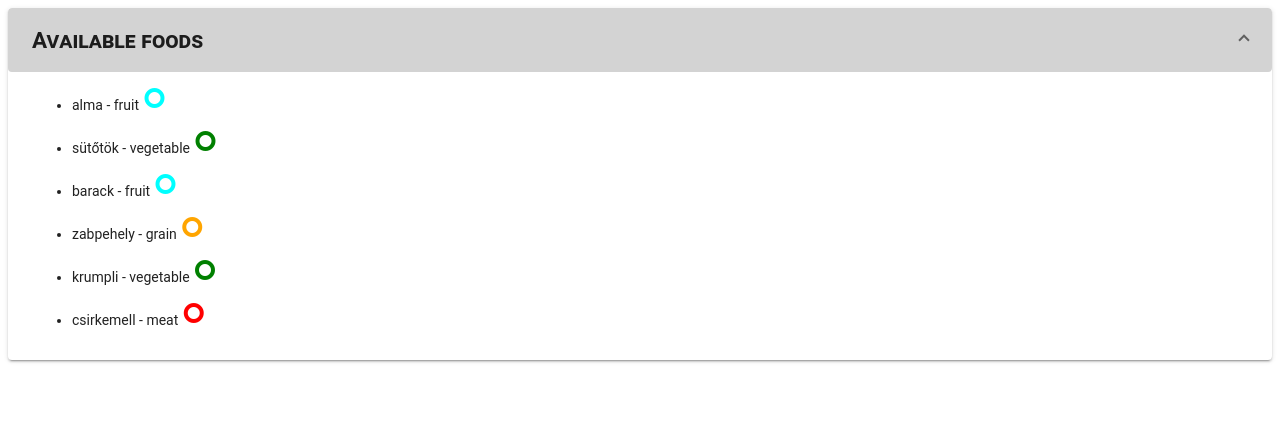
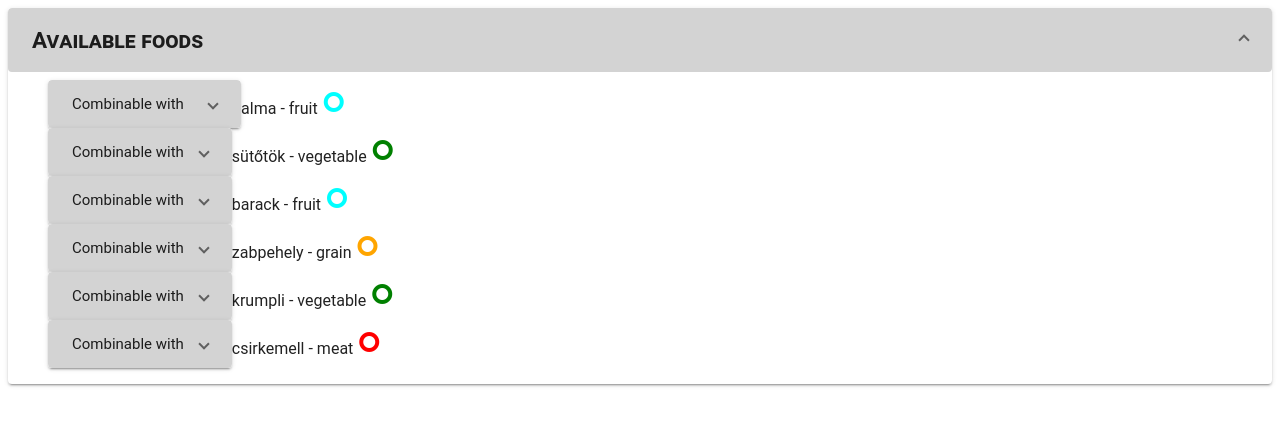
Before and after one commit to zoltangoendoes/food-table, an Angular app: page / in a window 1280 px wide. Both pictures are taken after a click on the button "Available foods". Shown: the top 426 px of the page. Built offline with nearby package versions, Linux system fonts and the light colour scheme.

Commit message:
4 files modified

```diff
--- a/src/app/foods.ts
+++ b/src/app/foods.ts
@@ -6,32 +6,48 @@ export class Food {
 }
 
 export class Foods {
-  public static alma: Food = {
+  private static instance: Foods;
+  public alma: Food = {
     name: 'alma',
     type: 'fruit',
   };
-  public static krumpli: Food = {
+  public krumpli: Food = {
     name: 'krumpli',
     type: 'vegetable',
   };
 
-  public static zabpehely: Food = {
+  public zabpehely: Food = {
     name: 'zabpehely',
     type: 'grain',
   };
 
-  public static barack: Food = {
+  public barack: Food = {
     name: 'barack',
     type: 'fruit',
   };
 
-  public static sutotok: Food = {
+  public sutotok: Food = {
     name: 'sütőtök',
     type: 'vegetable',
   };
 
-  public static csirkemell: Food = {
+  public csirkemell: Food = {
     name: 'csirkemell',
     type: 'meat',
   };
+
+  private setupCombinations() {
+    this.alma.combinableWith = [this.krumpli, this.zabpehely, this.csirkemell];
+    this.krumpli.combinableWith = [this.alma, this.barack, this.csirkemell];
+  }
+  public static getInstance(): Foods {
+    if (!Foods.instance) {
+      Foods.instance = new Foods();
+      Foods.instance.setupCombinations();
+    }
+
+    return Foods.instance;
+  }
+
+  private constructor() {}
 }
--- a/src/app/hello.component.html
+++ b/src/app/hello.component.html
@@ -4,31 +4,14 @@
       <h2 style="font-variant: small-caps;">Available foods</h2>
     </mat-panel-title>
   </mat-expansion-panel-header>
-
-  <ul>
-    <li *ngFor="let food of availableFoods">
-      <p>
-        {{ food.name }} - {{ food.type }}
-        <mat-icon *ngIf="food.type == 'fruit'" style="color: cyan">
-          trip_origin</mat-icon
-        >
-        <mat-icon *ngIf="food.type == 'vegetable'" style="color: green">
-          trip_origin</mat-icon
-        >
-        <mat-icon *ngIf="food.type == 'meat'" style="color: red">
-          trip_origin</mat-icon
-        >
-        <mat-icon *ngIf="food.type == 'grain'" style="color: orange">
-          trip_origin</mat-icon
-        >
-      </p>
-
-      <ul *ngIf="food.combinableWith" class="combination-list">
+  <mat-list>
+    <mat-list-item *ngFor="let food of availableFoods">
+      <div>
         <mat-expansion-panel>
           <mat-expansion-panel-header style="background-color:lightgrey">
             <mat-panel-title> Combinable with </mat-panel-title>
           </mat-expansion-panel-header>
-          <li *ngFor="let subfood of food.combinableWith">
+          <div *ngFor="let subfood of food.combinableWith">
             <p>
               {{ subfood.name }} - {{ subfood.type }}
               <mat-icon *ngIf="subfood.type == 'fruit'" style="color: cyan">
@@ -47,9 +30,25 @@
                 trip_origin</mat-icon
               >
             </p>
-          </li>
+          </div>
         </mat-expansion-panel>
-      </ul>
-    </li>
-  </ul>
+      </div>
+
+      <div>
+        {{ food.name }} - {{ food.type }}
+        <mat-icon *ngIf="food.type == 'fruit'" style="color: cyan">
+          trip_origin</mat-icon
+        >
+        <mat-icon *ngIf="food.type == 'vegetable'" style="color: green">
+          trip_origin</mat-icon
+        >
+        <mat-icon *ngIf="food.type == 'meat'" style="color: red">
+          trip_origin</mat-icon
+        >
+        <mat-icon *ngIf="food.type == 'grain'" style="color: orange">
+          trip_origin</mat-icon
+        >
+      </div>
+    </mat-list-item>
+  </mat-list>
 </mat-expansion-panel>
--- a/src/app/hello.component.ts
+++ b/src/app/hello.component.ts
@@ -8,14 +8,21 @@ import { Foods, Food } from './foods';
 })
 export class HelloComponent implements OnInit {
   @Input() name: string;
+  foods = Foods.getInstance();
+  availableFoods: Food[] = [
+    this.foods.alma,
+    this.foods.sutotok,
+    this.foods.barack,
+    this.foods.zabpehely,
+    this.foods.krumpli,
+    this.foods.csirkemell,
+  ];
 
-  availableFoods: Food[] = [
-    Foods.alma,
-    Foods.sutotok,
-    Foods.barack,
-    Foods.zabpehely,
-    Foods.krumpli,
-    Foods.csirkemell,
-  ];
+  sortBy(prop: string) {
+    return this.availableFoods.sort((a, b) =>
+      a[prop] > b[prop] ? 1 : a[prop] === b[prop] ? 0 : -1
+    );
+  }
+
   ngOnInit() {}
 }
```
Also changed, not shown: src/app/app.module.ts (+9 -1 lines).
